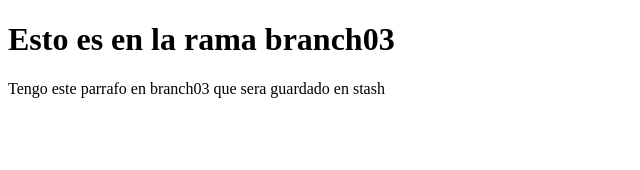
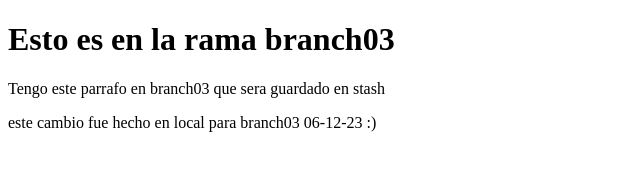
Before and after one commit to JCRazo/Merlin-remoto, a plain HTML site: page index.html in a window 1280 px wide. Shown: the whole page, without its empty margins (0-640 px from the left). Drawn offline with Linux system fonts and the light colour scheme.

Commit message:
cambio en branch03

```diff
--- a/index.html
+++ b/index.html
@@ -8,5 +8,10 @@
 <body>
     <h1>Esto es en la rama branch03</h1>
     <p>Tengo este parrafo en branch03 que sera guardado en stash</p>
+
+
+
+
+    <p>este cambio fue hecho en local para branch03 06-12-23 :)</p>
 </body>
 </html>
```
